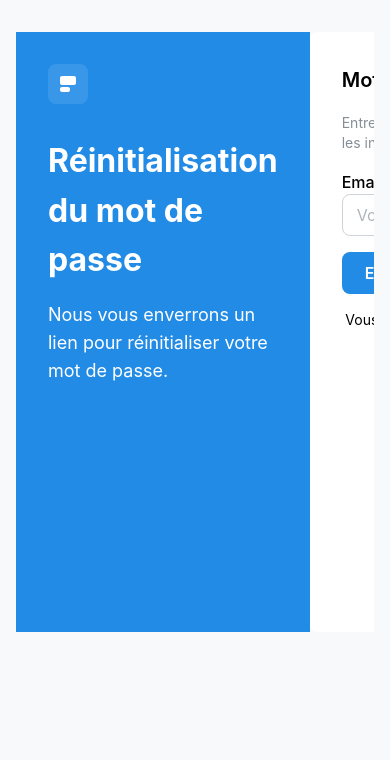
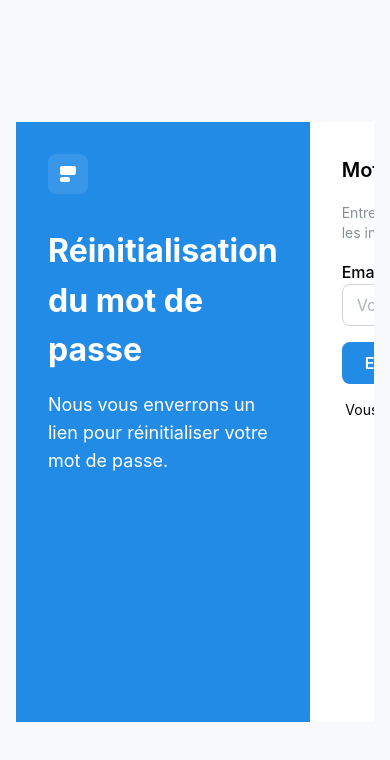
Before and after one commit to yves1da2vinci3/mongoGenius_front, a Next.js app: page /auth/forgot-password in a window 390 px wide. Shown: the top 760 px of the page. Built offline with nearby package versions, Linux system fonts and the light colour scheme.

Commit message:
Improve AuthLayout component with centered content and responsive layout

```diff
--- a/components/Auth/AuthLayout.tsx
+++ b/components/Auth/AuthLayout.tsx
@@ -9,7 +9,7 @@ interface AuthLayoutProps {
 
 export function AuthLayout({ children, title, subtitle }: AuthLayoutProps) {
   return (
-    <Flex mih="100vh" bg="gray.0">
+    <Flex justify="center" align="center" mih="100vh" bg="gray.0">
       <Container size="lg" py="xl" w="100%">
         <Flex gap={0} style={{ overflow: 'hidden', borderRadius: 'md' }}>
           <Box bg="brand.6" p="xl" style={{ flex: '1', color: 'white', minHeight: '600px' }}>
```
